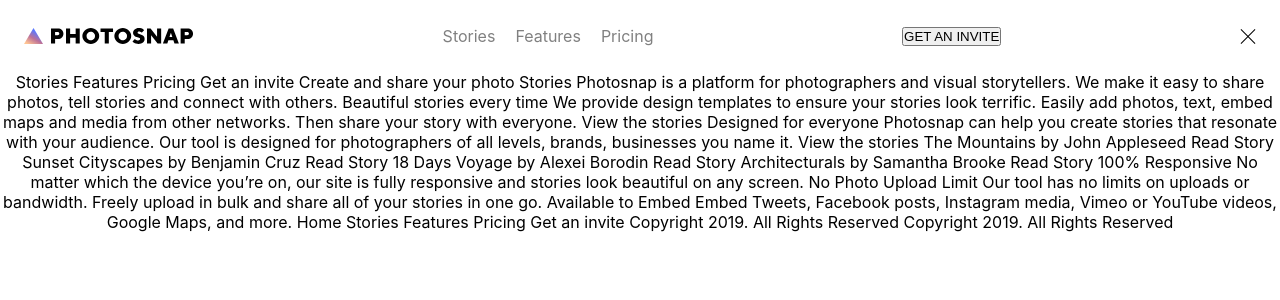
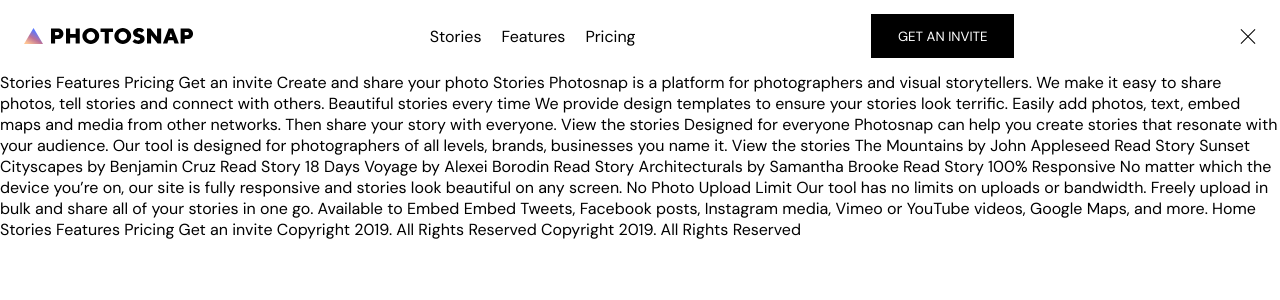
Before and after one commit to dragosidle/FEM_photosnap-multi-page-website, a React (Create React App) app: page / in a window 1280 px wide. Shown: the top 300 px of the page. Built offline with nearby package versions, Linux system fonts and the light colour scheme.

Commit message:
navbar small progress

```diff
--- a/src/App.css
+++ b/src/App.css
@@ -1,3 +1,7 @@
-.App {
-  text-align: center;
+@import url(https://fonts.googleapis.com/css?family=DM+Sans:regular,italic,500,500italic,700,700italic);
+
+input, select, textarea, button{font-family:inherit;}
+
+.App{
+  font-family: 'DM Sans', sans-serif, Helvetica;
 }
--- a/src/Components/Navbar/Navbar.css
+++ b/src/Components/Navbar/Navbar.css
@@ -6,6 +6,7 @@ nav {
   width: 100%;
   background-color: white;
   padding: 0 1.5rem;
+  user-select: none;
 }
 
 ul li {
@@ -13,11 +14,11 @@ ul li {
   margin: 0 10px;
   list-style: none;
   cursor: pointer;
-  color: gray;
+  color: black;
 }
 
-ul li:hover {
-  color: black;
+ul li:active {
+  opacity: 30%;
 }
 
 .logo {
@@ -27,6 +28,17 @@ ul li:hover {
 
 button {
   text-transform: uppercase;
+  background-color: black;
+  padding: 1em 2em;
+  color: white;
+  border: none;
+  cursor: pointer;
+  user-select: none;
+}
+
+button:active {
+  background-color: #dfdfdf;
+  color: black;
 }
 
 @media (max-width: 760px) {
@@ -43,3 +55,9 @@ button {
     display: none;
   }
 }
+
+@media (hover: hover) {
+  ul li:hover {
+    opacity: 30%;
+  }
+}
```
